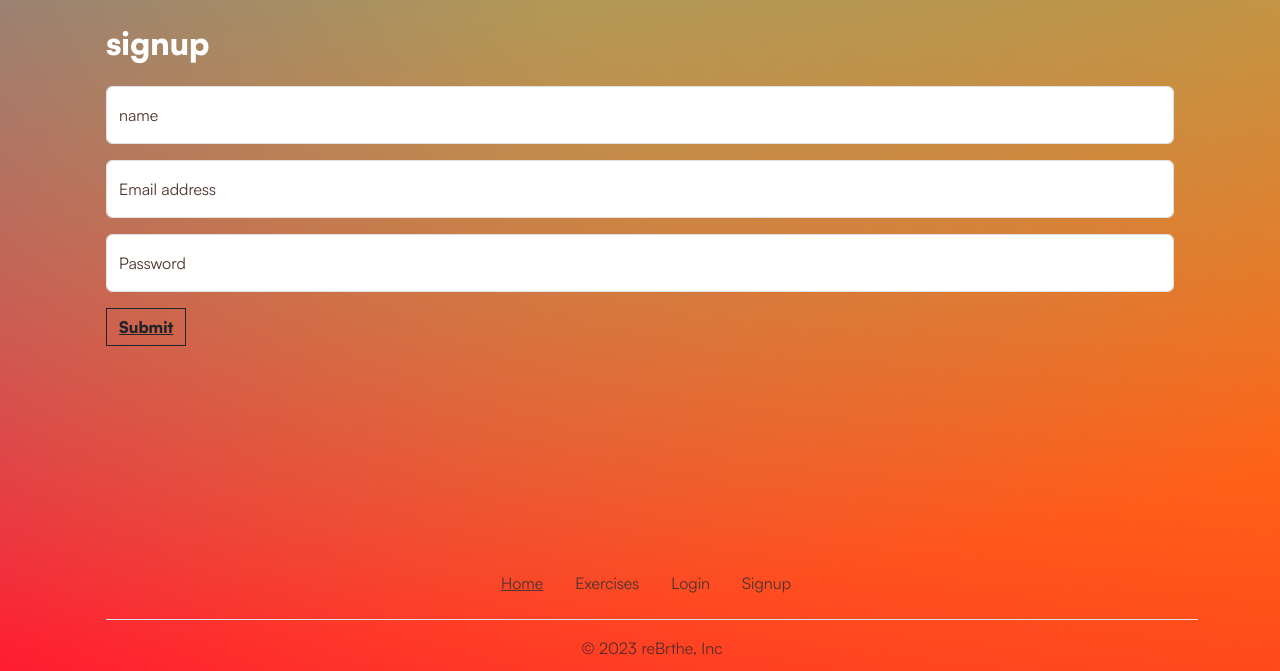
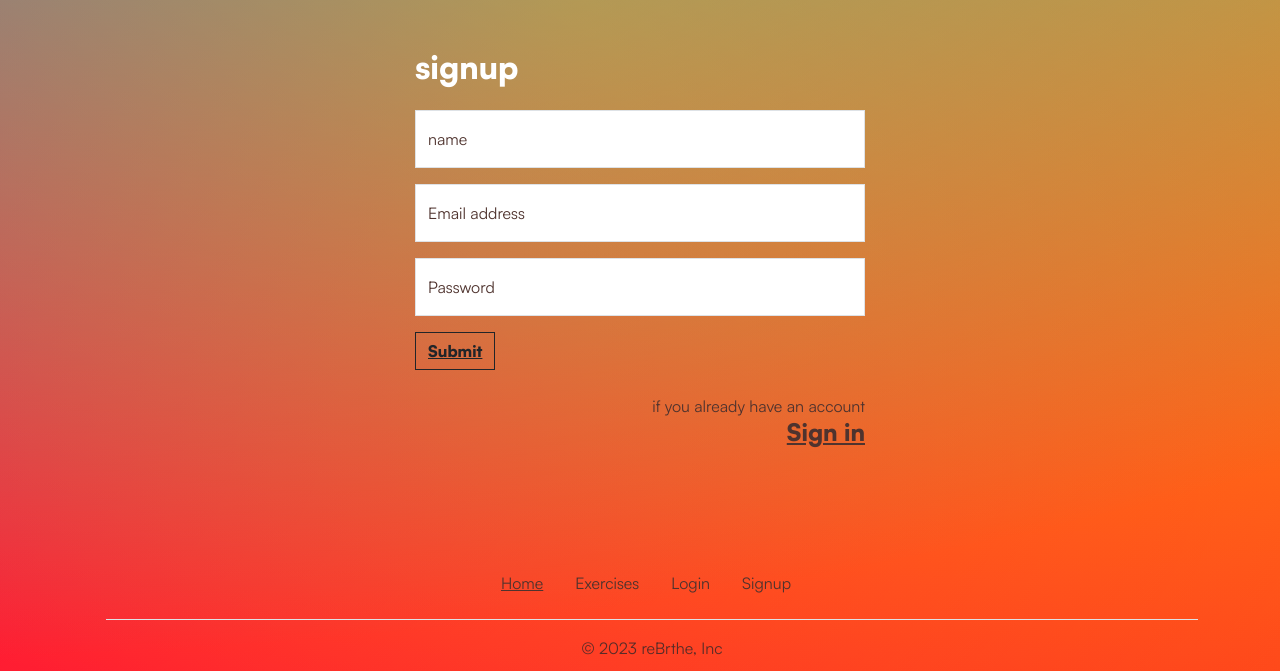
Before and after one commit to antoniodegou/mod3_rebrthe_mongo, a Flask app: page /register in a window 1280 px wide. Shown: the part 129-800 px from the top of the page. Run offline with Flask 3, Linux system fonts and the light colour scheme; some libraries are stand-ins or nearby versions.

Commit message:
organised css classes for register and login pages

```diff
--- a/templates/login.html
+++ b/templates/login.html
@@ -3,8 +3,10 @@
 {% block content %}
 <div class="row justify-content-center">
    <div class="col-6">
+
       <form id="formcont" class="form-container p-4"  method="POST" action="{{ url_for('login') }}" >
          <div id="signin-form" class=" my-card  p-4 m-auto rounded-2  ">
+
             <h2 class="pb-3">Sign in</h2>
 
             <div class="form-floating mb-3">
@@ -19,8 +21,8 @@
 
             <div class="mt-3">
                <p class="text-end mb-0 colorDark">if your don't have an account</p>
-               <a id="signup-button" href="" class="text-end colorDark">
-                  <h4>signup</h4>
+               <a id="signup-button" href="{{ url_for('register') }}" class="text-end colorDark">
+                  <h4>Sign up</h4>
                </a>
             </div>
          </div>
--- a/templates/register.html
+++ b/templates/register.html
@@ -1,24 +1,42 @@
 {% extends "base.html" %}
 
 {% block content %}
-<div  id="signup-form" class=" my-card  p-4 m-auto rounded-2    ">
+
+<div class="row justify-content-center">
+   <div class="col-6">
+
+
+         <form class="form-container p-4" method="POST" action="{{ url_for('register') }}">
+            <div  id="signup-form" class=" my-card  p-4 m-auto rounded-2">
+
                <h2 class="pb-3">signup</h2>
-    <form method="POST" action="{{ url_for('register') }}">
+
                <div class="form-floating mb-3">
-          <input type="name" class="form-control" id="username" name="username" placeholder="username">
+                  <input type="name" class="form-control  rounded-0" id="username" name="username" placeholder="username">
                   <label for="username" class="colorDark">name</label>
                </div>
+
                <div class="form-floating mb-3">
-          <input type="email" class="form-control" id="email" name="email" placeholder="name@example.com">
+                  <input type="email" class="form-control  rounded-0" id="email" name="email" placeholder="name@example.com">
                   <label for="email" class="colorDark">Email address</label>
                </div>
+
                <div class="form-floating  mb-3">
-          <input type="password" class="form-control" id="floatingPassword" name="password" placeholder="Password" autocomplete="new-password">
+                  <input type="password" class="form-control  rounded-0" id="floatingPassword" name="password" placeholder="Password" autocomplete="new-password">
                   <label for="floatingPassword" class="colorDark">Password</label>
                </div>
+
                <button   type="submit" class="btn btn-outline-dark rounded-0 mb-2">Submit</button>
+
+               <div class="mt-3">
+                  <p class="text-end mb-0 colorDark">if you already have an account</p>
+                  <a id="signup-button" href="{{ url_for('login') }}" class="text-end colorDark">
+                     <h4>Sign in</h4>
+                  </a>
+               </div>
+            </div>
          </form>
-
+   </div>
 </div>
 
  <script src="{{ url_for('static', filename='js/script.js')}}"></script>
```
Also changed, not shown: 1 other file. Lines whose indentation alone changed are shown as unchanged.
